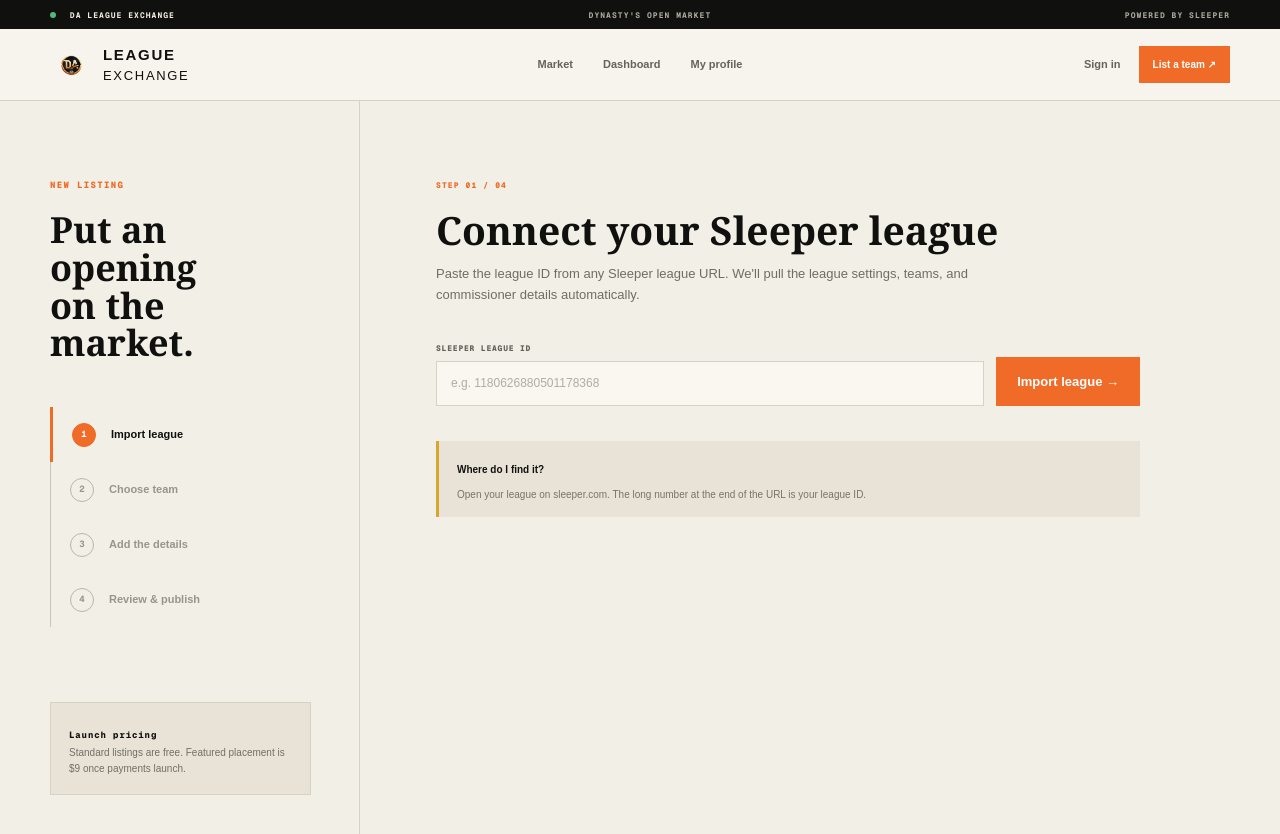
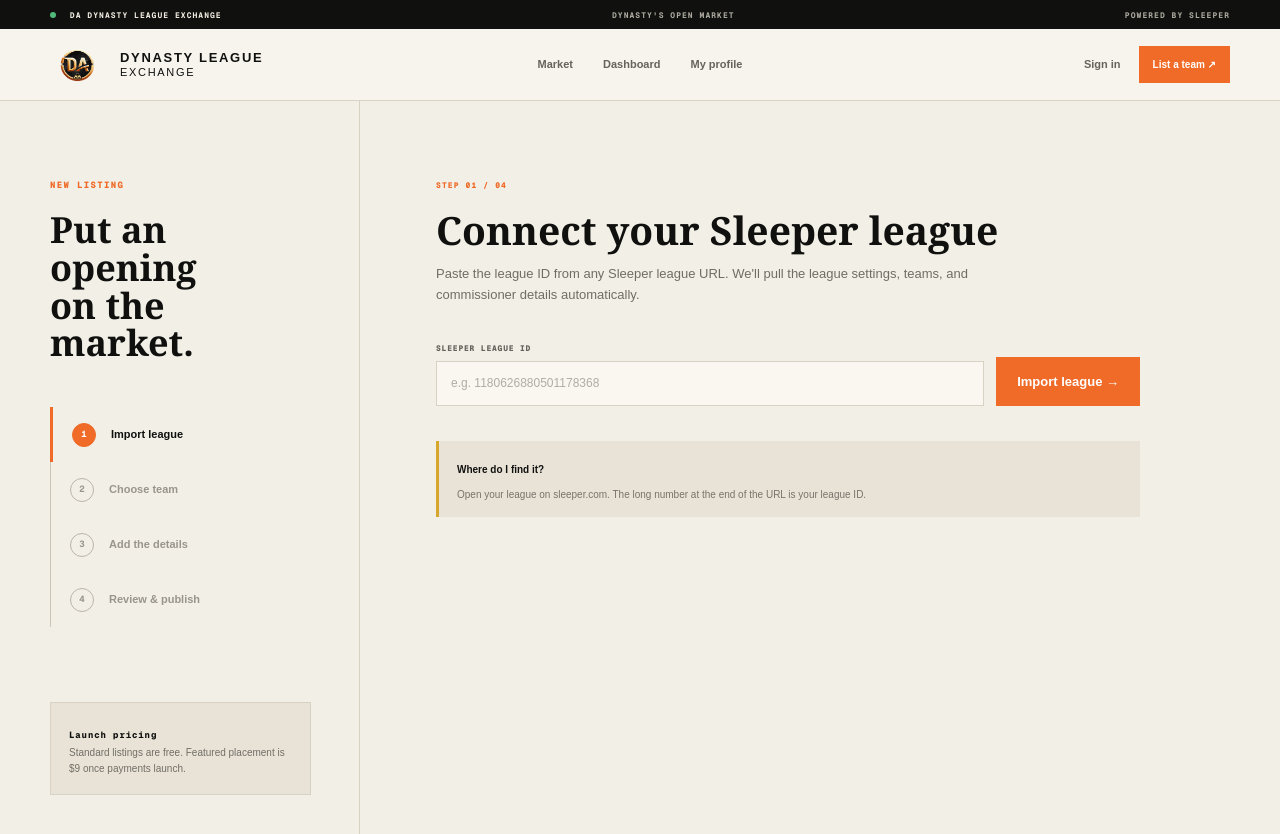
Before and after one commit to DomenicMenta/da-league-exchange, a Next.js app: page /list in a window 1280 px wide. Shown: the top 834 px of the page. Built offline with nearby package versions, Linux system fonts and the light colour scheme.

Commit message:
Update Dynasty League Exchange header brand

```diff
--- a/app/components/AppHeader.tsx
+++ b/app/components/AppHeader.tsx
@@ -1,3 +1,4 @@
 import Link from 'next/link';
-import { chatGPTSignInPath } from '../chatgpt-auth';
-export default function AppHeader({active='market'}:{active?:string}){return <><div className="app-ticker"><span><i/> DA LEAGUE EXCHANGE</span><span>DYNASTY&apos;S OPEN MARKET</span><span>POWERED BY SLEEPER</span></div><header className="app-header"><Link className="brand" href="/"><img src="/da-logo.png" alt="DA"/><span><strong>LEAGUE</strong> EXCHANGE</span></Link><nav><Link className={active==='market'?'active':''} href="/#market">Market</Link><Link className={active==='dashboard'?'active':''} href="/dashboard">Dashboard</Link><Link className={active==='profile'?'active':''} href="/profile">My profile</Link></nav><div><Link className="signin-link" href={chatGPTSignInPath('/dashboard')}>Sign in</Link><Link className="post-link" href="/list">List a team ↗</Link></div></header></>}
+import {chatGPTSignInPath} from '../chatgpt-auth';
+import './header.css';
+export default function AppHeader({active='market'}:{active?:string}){return <><div className="app-ticker"><span><i/> DA DYNASTY LEAGUE EXCHANGE</span><span>DYNASTY&apos;S OPEN MARKET</span><span>POWERED BY SLEEPER</span></div><header className="app-header"><Link className="brand product-brand" href="/"><img src="/da-logo.png" alt="DA Dynasty"/><span><strong>DYNASTY LEAGUE</strong> EXCHANGE</span></Link><nav><Link className={active==='market'?'active':''} href="/#market">Market</Link><Link className={active==='dashboard'?'active':''} href="/dashboard">Dashboard</Link><Link className={active==='profile'?'active':''} href="/profile">My profile</Link></nav><div><Link className="signin-link" href={chatGPTSignInPath('/dashboard')}>Sign in</Link><Link className="post-link" href="/list">List a team ↗</Link></div></header></>}
--- /dev/null
+++ b/app/components/header.css
@@ -0,0 +1,2 @@
+.app-header .product-brand{gap:15px}.app-header .product-brand img{width:55px;height:55px;transform:scale(1.28)}.app-header .product-brand strong{font-size:13px;white-space:nowrap}.app-header .product-brand span{font-size:11px;line-height:1.15}
+@media(max-width:560px){.app-header .product-brand{gap:10px}.app-header .product-brand img{width:46px;height:46px;transform:scale(1.24)}.app-header .product-brand strong{font-size:10px}.app-header .product-brand span{font-size:9px}}
```
